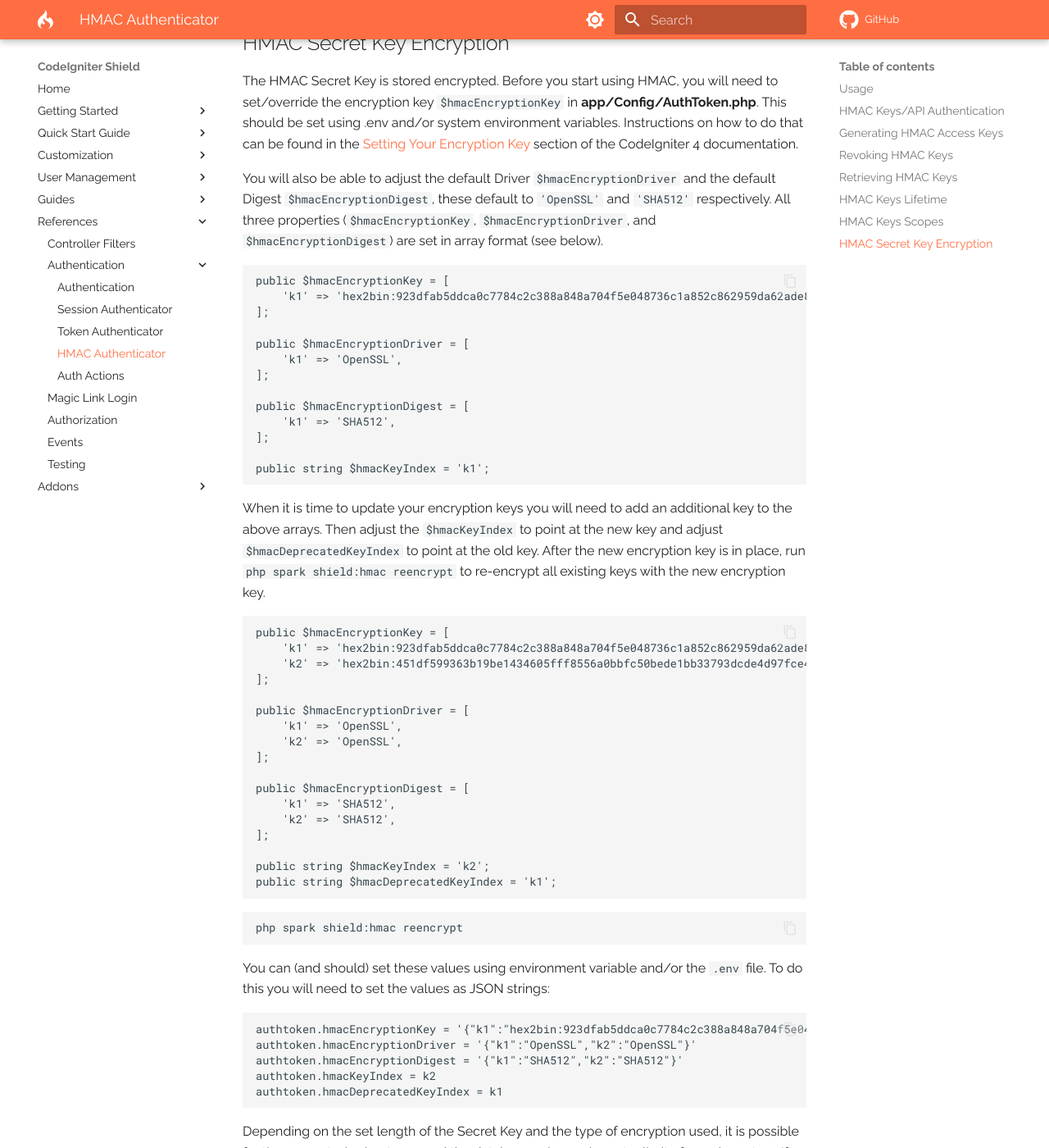
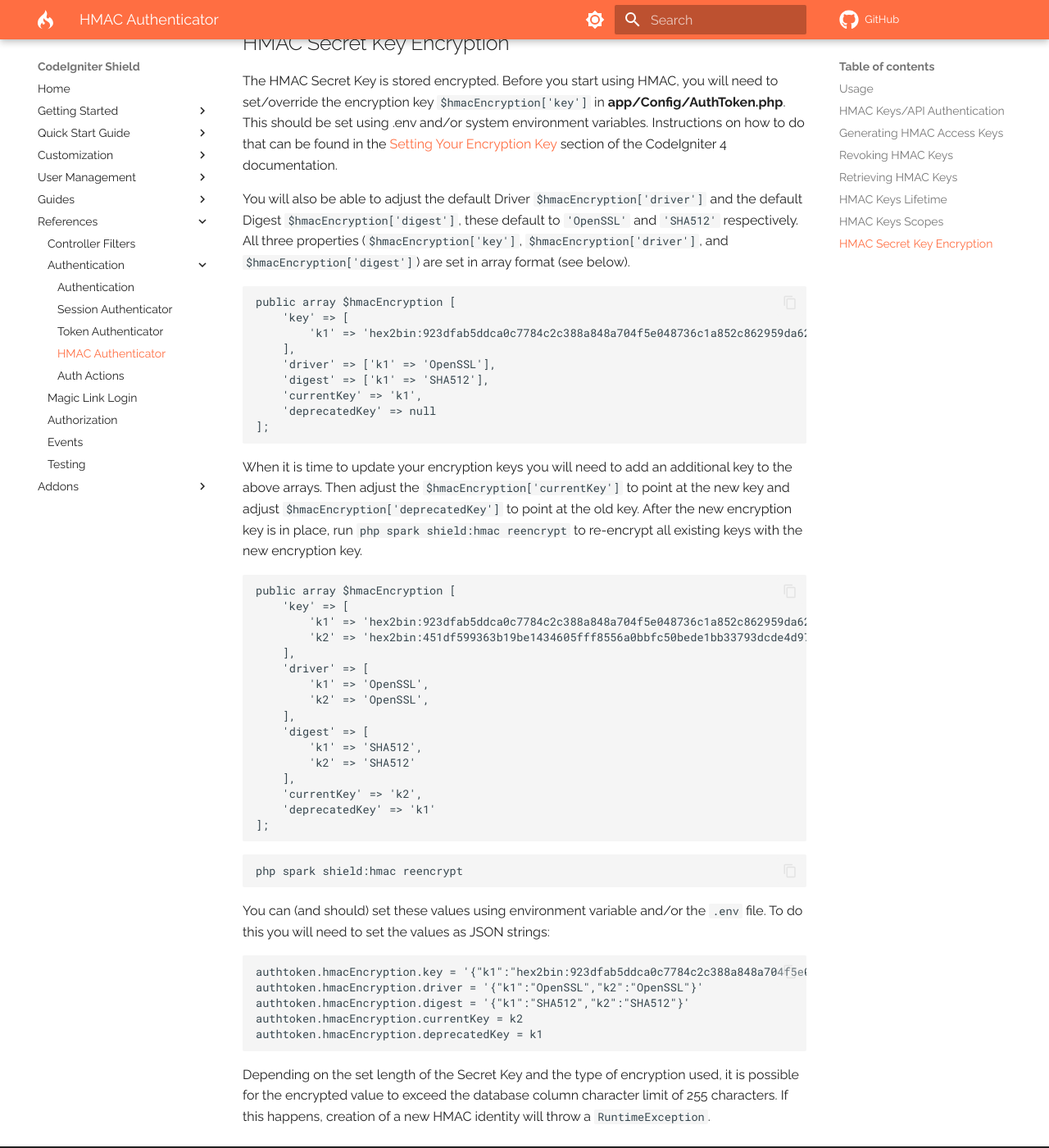
Before and after one commit to codeigniter4/shield, an MkDocs documentation site: the page built from docs/references/authentication/hmac.md, in a window 1280 px wide and 1400 px high, scrolled down 3568 px. Shown: the whole window at 82% size. Built offline with MkDocs 1.6.1 and Material for MkDocs 9.7.7, drawn with Linux system fonts in a browser that asks for light colours; comment, search, counter and statistics services are not loaded; a style sheet for code colours, icons or effects is not loaded.

Commit message:
Rework of HMAC Encryption config properties. Improved tests Fixed bug with isEncrypted check Cleaned up Documentation to reflect above changes

````diff
--- a/docs/references/authentication/hmac.md
+++ b/docs/references/authentication/hmac.md
@@ -160,54 +160,49 @@ if ($user->hmacTokenCant('forums.manage')) {
 ## HMAC Secret Key Encryption
 
 The HMAC Secret Key is stored encrypted.  Before you start using HMAC, you will need to set/override the encryption key
-`$hmacEncryptionKey` in **app/Config/AuthToken.php**. This should be set using .env and/or system environment variables.
+`$hmacEncryption['key']` in **app/Config/AuthToken.php**. This should be set using .env and/or system environment variables.
 Instructions on how to do that can be found in the
 [Setting Your Encryption Key](https://codeigniter.com/user_guide/libraries/encryption.html#setting-your-encryption-key)
 section of the CodeIgniter 4 documentation.
 
-You will also be able to adjust the default Driver `$hmacEncryptionDriver` and the default Digest
-`$hmacEncryptionDigest`, these default to `'OpenSSL'` and `'SHA512'` respectively. All three properties (`$hmacEncryptionKey`,
-`$hmacEncryptionDriver`, and `$hmacEncryptionDigest`) are set in array format (see below).
+You will also be able to adjust the default Driver `$hmacEncryption['driver']` and the default Digest
+`$hmacEncryption['digest']`, these default to `'OpenSSL'` and `'SHA512'` respectively. All three properties (`$hmacEncryption['key']`,
+`$hmacEncryption['driver']`, and `$hmacEncryption['digest']`) are set in array format (see below).
 
 ```php
-public $hmacEncryptionKey = [
-    'k1' => 'hex2bin:923dfab5ddca0c7784c2c388a848a704f5e048736c1a852c862959da62ade8c7',
+public array $hmacEncryption [
+    'key' => [
+        'k1' => 'hex2bin:923dfab5ddca0c7784c2c388a848a704f5e048736c1a852c862959da62ade8c7',
+    ],
+    'driver' => ['k1' => 'OpenSSL'],
+    'digest' => ['k1' => 'SHA512'],
+    'currentKey' => 'k1',
+    'deprecatedKey' => null
 ];
-
-public $hmacEncryptionDriver = [
-    'k1' => 'OpenSSL',
-];
-
-public $hmacEncryptionDigest = [
-    'k1' => 'SHA512',
-];
-
-public string $hmacKeyIndex = 'k1';
 ```
 
 When it is time to update your encryption keys you will need to add an additional key to the above arrays. Then adjust
-the `$hmacKeyIndex` to point at the new key and adjust `$hmacDeprecatedKeyIndex` to point at the old key.  After the new
-encryption key is in place, run `php spark shield:hmac reencrypt` to re-encrypt all existing keys with the new encryption
-key.
+the `$hmacEncryption['currentKey']` to point at the new key and adjust `$hmacEncryption['deprecatedKey']` to point at the
+old key.  After the new encryption key is in place, run `php spark shield:hmac reencrypt` to re-encrypt all existing keys
+with the new encryption key.
 
 ```php
-public $hmacEncryptionKey = [
-    'k1' => 'hex2bin:923dfab5ddca0c7784c2c388a848a704f5e048736c1a852c862959da62ade8c7',
-    'k2' => 'hex2bin:451df599363b19be1434605fff8556a0bbfc50bede1bb33793dcde4d97fce4b0',
+public array $hmacEncryption [
+    'key' => [
+        'k1' => 'hex2bin:923dfab5ddca0c7784c2c388a848a704f5e048736c1a852c862959da62ade8c7',
+        'k2' => 'hex2bin:451df599363b19be1434605fff8556a0bbfc50bede1bb33793dcde4d97fce4b0',
+    ],
+    'driver' => [
+        'k1' => 'OpenSSL',
+        'k2' => 'OpenSSL',
+    ],
+    'digest' => [
+        'k1' => 'SHA512',
+        'k2' => 'SHA512'
+    ],
+    'currentKey' => 'k2',
+    'deprecatedKey' => 'k1'
 ];
-
-public $hmacEncryptionDriver = [
-    'k1' => 'OpenSSL',
-    'k2' => 'OpenSSL',
-];
-
-public $hmacEncryptionDigest = [
-    'k1' => 'SHA512',
-    'k2' => 'SHA512',
-];
-
-public string $hmacKeyIndex = 'k2';
-public string $hmacDeprecatedKeyIndex = 'k1';
 ```
 
 ```shell
@@ -218,11 +213,11 @@ You can (and should) set these values using environment variable and/or the `.en
 the values as JSON strings:
 
 ```dotenv
-authtoken.hmacEncryptionKey = '{"k1":"hex2bin:923dfab5ddca0c7784c2c388a848a704f5e048736c1a852c862959da62ade8c7","k2":"hex2bin:451df599363b19be1434605fff8556a0bbfc50bede1bb33793dcde4d97fce4b0"}'
-authtoken.hmacEncryptionDriver = '{"k1":"OpenSSL","k2":"OpenSSL"}'
-authtoken.hmacEncryptionDigest = '{"k1":"SHA512","k2":"SHA512"}'
-authtoken.hmacKeyIndex = k2
-authtoken.hmacDeprecatedKeyIndex = k1
+authtoken.hmacEncryption.key = '{"k1":"hex2bin:923dfab5ddca0c7784c2c388a848a704f5e048736c1a852c862959da62ade8c7","k2":"hex2bin:451df599363b19be1434605fff8556a0bbfc50bede1bb33793dcde4d97fce4b0"}'
+authtoken.hmacEncryption.driver = '{"k1":"OpenSSL","k2":"OpenSSL"}'
+authtoken.hmacEncryption.digest = '{"k1":"SHA512","k2":"SHA512"}'
+authtoken.hmacEncryption.currentKey = k2
+authtoken.hmacEncryption.deprecatedKey = k1
 ```
 
 Depending on the set length of the Secret Key and the type of encryption used, it is possible for the encrypted value to
````
Also changed, not shown: UPGRADING.md (+3 -3 lines), docs/guides/api_hmac_keys.md (+3 -3 lines), 5 other files.
